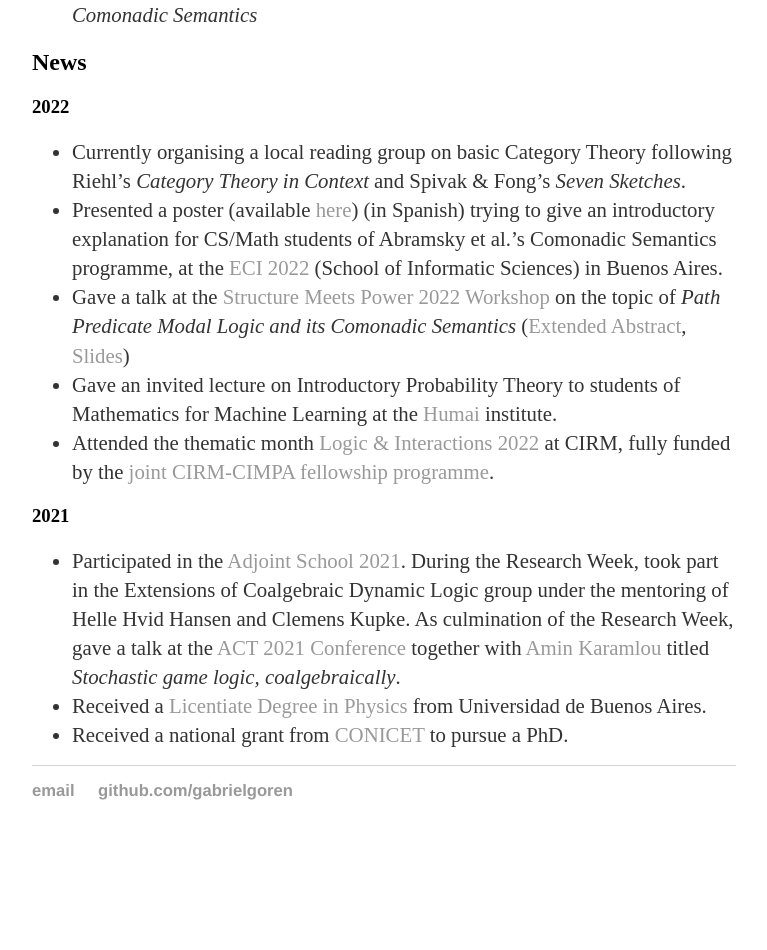
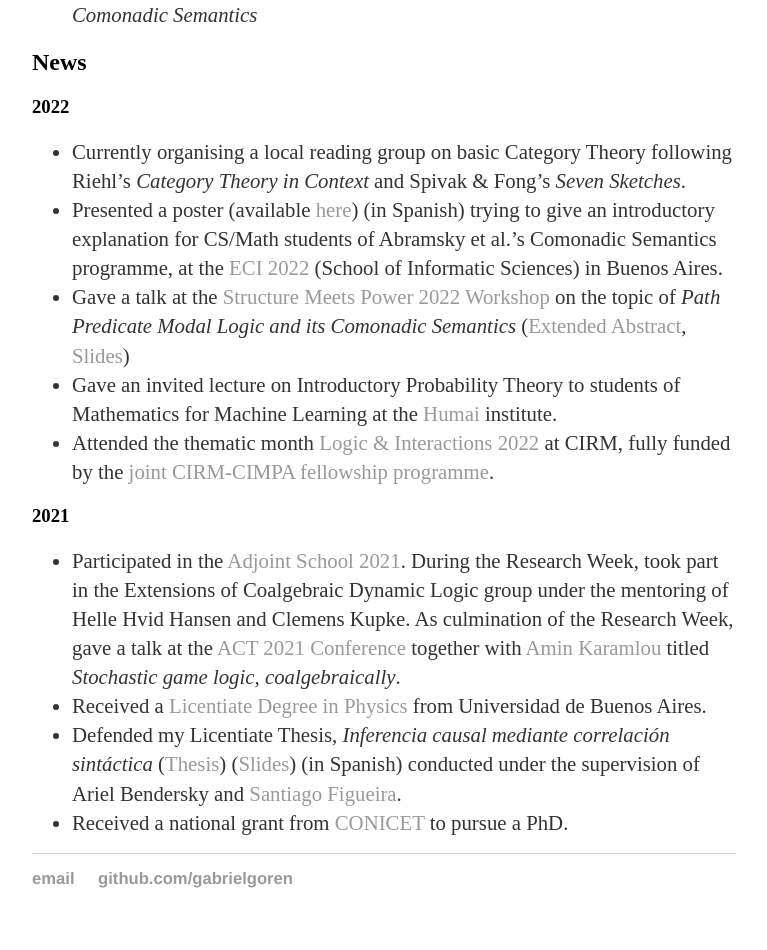
Before and after one commit to GRGab/GRGab.github.io, a Jekyll site: the page built from index.md, in a window 1280 px wide. Shown: the part 902-1852 px from the top of the page, without its empty margins (256-1023 px from the left). Built offline with Jekyll 4.4.1, drawn with Linux system fonts in a browser that asks for light colours; before the commit the page ends 1765 px from its top, so only the background shows below that.

Commit message:
add licentiate thesis documents

```diff
--- a/index.md
+++ b/index.md
@@ -35,4 +35,6 @@ Some topics on which I have worked in the past are: algorithmic information theo
 
 - Participated in the [Adjoint School 2021](https://adjointschool.com/2021.html). During the Research Week, took part in the Extensions of Coalgebraic Dynamic Logic group under the mentoring of Helle Hvid Hansen and Clemens Kupke. As culmination of the Research Week, gave a talk at the [ACT 2021 Conference](https://www.cl.cam.ac.uk/events/act2021/) together with [Amin Karamlou](https://aminkaramlou.github.io/) titled *Stochastic game logic, coalgebraically*.
 - Received a [Licentiate Degree in Physics](https://www.df.uba.ar/es/futuros-estudiantes/guia-para-el-estudiante) from Universidad de Buenos Aires.
+- Defended my Licentiate Thesis, _Inferencia causal mediante correlación
+sintáctica_ ([Thesis](assets/Goren_Gabriel_Tesis_Lic.pdf)) ([Slides](assets/Defensa_de_Tesis_Lic_Gabriel_Goren.pdf)) (in Spanish) conducted under the supervision of Ariel Bendersky and [Santiago Figueira](https://glyc.dc.uba.ar/santiago/).
 - Received a national grant from [CONICET](www.conicet.gob.ar) to pursue a PhD.
```
Also changed, not shown: 3 other files.
